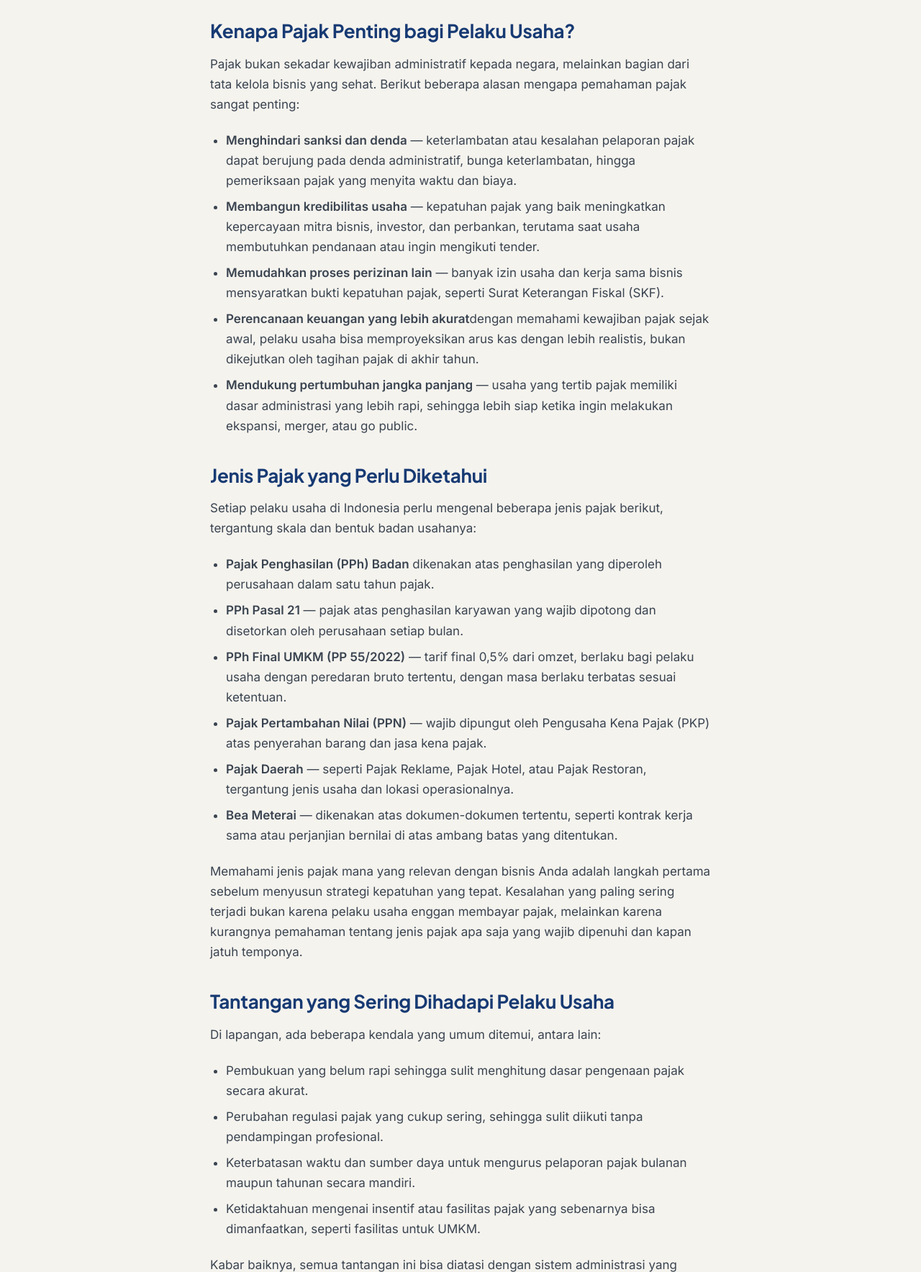
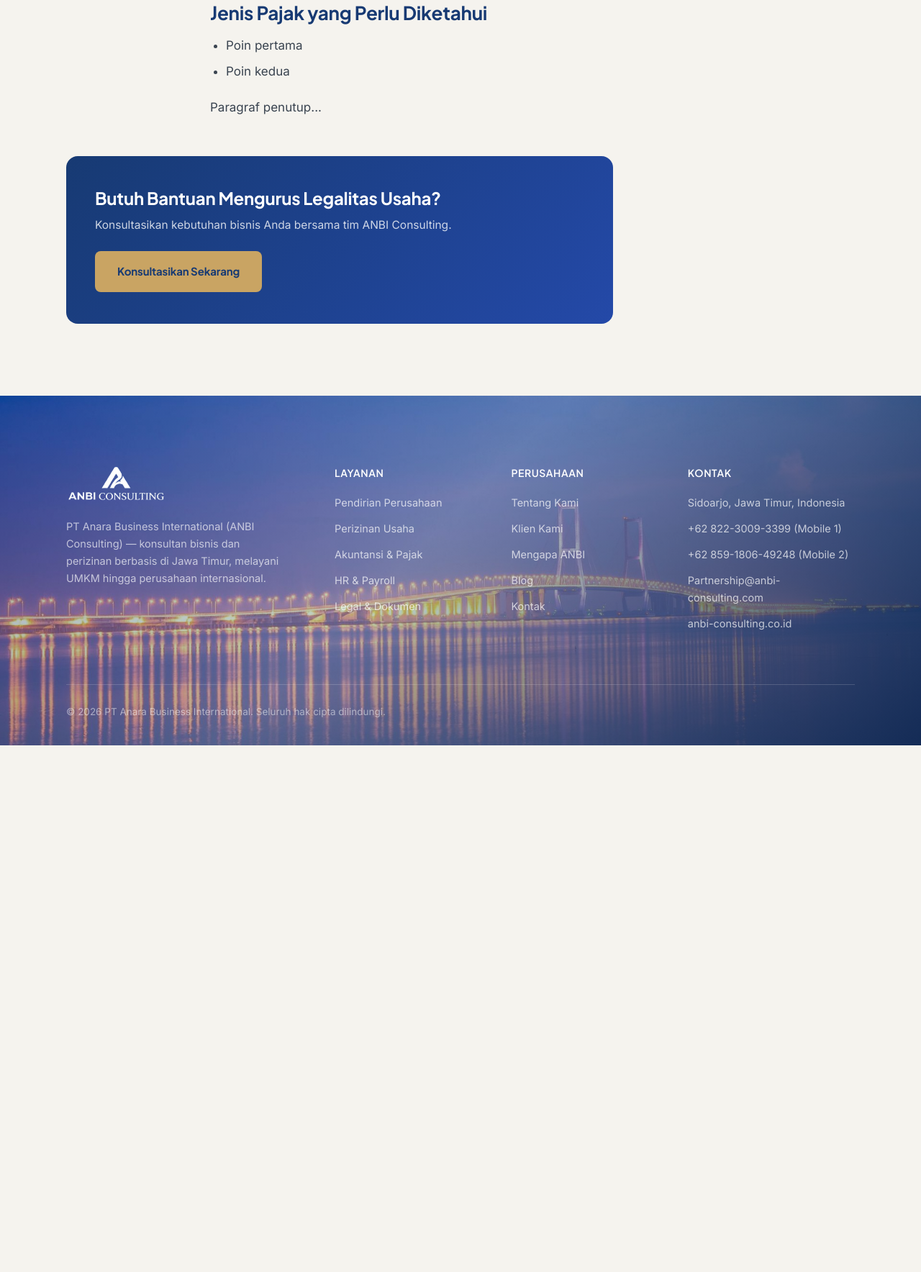
Before and after one commit to Shinlin93/anbi-website, a website: page blog/pentingnya-paham-pajak/index.html in a window 1280 px wide. Shown: the part 1032-2800 px from the top of the page at 72% size. After the commit the page ends 2068 px from the top, so only its background shows below. Drawn offline with Linux system fonts and the light colour scheme.

Commit message:
Update index.html

```diff
--- a/blog/pentingnya-paham-pajak/index.html
+++ b/blog/pentingnya-paham-pajak/index.html
@@ -52,52 +52,18 @@
     </div>
 
     <div class="wrap blog-post-body reveal">
-      <p>Bagi banyak pelaku usaha, terutama yang baru memulai, urusan pajak sering dianggap sebagai hal yang bisa "dipikirkan nanti". Padahal, memahami kewajiban perpajakan sejak awal justru menjadi salah satu fondasi penting agar bisnis bisa berjalan tertib, terhindar dari sanksi, dan lebih mudah berkembang di kemudian hari. Ketidaktahuan soal pajak bukan hanya berisiko dari sisi hukum, tetapi juga bisa berdampak langsung pada arus kas dan reputasi usaha Anda.</p>
+      <p>Tulis paragraf pembuka artikel di sini...</p>
 
 <h2>Kenapa Pajak Penting bagi Pelaku Usaha?</h2>
-<p>Pajak bukan sekadar kewajiban administratif kepada negara, melainkan bagian dari tata kelola bisnis yang sehat. Berikut beberapa alasan mengapa pemahaman pajak sangat penting:</p>
+<p>Tulis penjelasan di sini...</p>
+
+<h2>Jenis Pajak yang Perlu Diketahui</h2>
 <ul>
-  <li><strong>Menghindari sanksi dan denda</strong> — keterlambatan atau kesalahan pelaporan pajak dapat berujung pada denda administratif, bunga keterlambatan, hingga pemeriksaan pajak yang menyita waktu dan biaya.</li>
-  <li><strong>Membangun kredibilitas usaha</strong> — kepatuhan pajak yang baik meningkatkan kepercayaan mitra bisnis, investor, dan perbankan, terutama saat usaha membutuhkan pendanaan atau ingin mengikuti tender.</li>
-  <li><strong>Memudahkan proses perizinan lain</strong> — banyak izin usaha dan kerja sama bisnis mensyaratkan bukti kepatuhan pajak, seperti Surat Keterangan Fiskal (SKF).</li>
-  <li><strong>Perencanaan keuangan yang lebih akurat</strong>dengan memahami kewajiban pajak sejak awal, pelaku usaha bisa memproyeksikan arus kas dengan lebih realistis, bukan dikejutkan oleh tagihan pajak di akhir tahun.</li>
-  <li><strong>Mendukung pertumbuhan jangka panjang</strong> — usaha yang tertib pajak memiliki dasar administrasi yang lebih rapi, sehingga lebih siap ketika ingin melakukan ekspansi, merger, atau go public.</li>
+  <li>Poin pertama</li>
+  <li>Poin kedua</li>
 </ul>
 
-<h2>Jenis Pajak yang Perlu Diketahui</h2>
-<p>Setiap pelaku usaha di Indonesia perlu mengenal beberapa jenis pajak berikut, tergantung skala dan bentuk badan usahanya:</p>
-<ul>
-  <li><strong>Pajak Penghasilan (PPh) Badan</strong> dikenakan atas penghasilan yang diperoleh perusahaan dalam satu tahun pajak.</li>
-  <li><strong>PPh Pasal 21</strong> — pajak atas penghasilan karyawan yang wajib dipotong dan disetorkan oleh perusahaan setiap bulan.</li>
-  <li><strong>PPh Final UMKM (PP 55/2022)</strong> — tarif final 0,5% dari omzet, berlaku bagi pelaku usaha dengan peredaran bruto tertentu, dengan masa berlaku terbatas sesuai ketentuan.</li>
-  <li><strong>Pajak Pertambahan Nilai (PPN)</strong> — wajib dipungut oleh Pengusaha Kena Pajak (PKP) atas penyerahan barang dan jasa kena pajak.</li>
-  <li><strong>Pajak Daerah</strong> — seperti Pajak Reklame, Pajak Hotel, atau Pajak Restoran, tergantung jenis usaha dan lokasi operasionalnya.</li>
-  <li><strong>Bea Meterai</strong> — dikenakan atas dokumen-dokumen tertentu, seperti kontrak kerja sama atau perjanjian bernilai di atas ambang batas yang ditentukan.</li>
-</ul>
-<p>Memahami jenis pajak mana yang relevan dengan bisnis Anda adalah langkah pertama sebelum menyusun strategi kepatuhan yang tepat. Kesalahan yang paling sering terjadi bukan karena pelaku usaha enggan membayar pajak, melainkan karena kurangnya pemahaman tentang jenis pajak apa saja yang wajib dipenuhi dan kapan jatuh temponya.</p>
-
-<h2>Tantangan yang Sering Dihadapi Pelaku Usaha</h2>
-<p>Di lapangan, ada beberapa kendala yang umum ditemui, antara lain:</p>
-<ul>
-  <li>Pembukuan yang belum rapi sehingga sulit menghitung dasar pengenaan pajak secara akurat.</li>
-  <li>Perubahan regulasi pajak yang cukup sering, sehingga sulit diikuti tanpa pendampingan profesional.</li>
-  <li>Keterbatasan waktu dan sumber daya untuk mengurus pelaporan pajak bulanan maupun tahunan secara mandiri.</li>
-  <li>Ketidaktahuan mengenai insentif atau fasilitas pajak yang sebenarnya bisa dimanfaatkan, seperti fasilitas untuk UMKM.</li>
-</ul>
-<p>Kabar baiknya, semua tantangan ini bisa diatasi dengan sistem administrasi yang tertata dan pendampingan yang tepat, tanpa harus membebani operasional harian bisnis Anda.</p>
-
-<h2>Tips Mengelola Kewajiban Pajak dengan Lebih Baik</h2>
-<ul>
-  <li><strong>Pisahkan rekening usaha dan pribadi</strong> agar arus kas dan dasar penghitungan pajak lebih jelas.</li>
-  <li><strong>Catat setiap transaksi secara rutin</strong>, bukan hanya menjelang batas waktu pelaporan.</li>
-  <li><strong>Pahami kalender pajak</strong> — kapan jatuh tempo PPh 21, PPh Final, PPN, dan pelaporan SPT Tahunan.</li>
-  <li><strong>Manfaatkan jasa konsultan pajak</strong> untuk memastikan perhitungan dan pelaporan sesuai regulasi terbaru.</li>
-  <li><strong>Lakukan evaluasi berkala</strong> terhadap kepatuhan pajak usaha, minimal setiap akhir kuartal.</li>
-</ul>
-
-<blockquote>Mengurus pajak sendiri memang bisa dilakukan secara mandiri, tapi banyak pelaku usaha memilih didampingi konsultan agar perhitungan tepat, pelaporan tepat waktu, dan tidak salah menerapkan tarif.</blockquote>
-
-<p>ANBI Consulting membantu pelaku usaha mengelola kewajiban pajak secara menyeluruh — mulai dari konsultasi awal, penghitungan pajak bulanan dan tahunan, hingga pendampingan pelaporan SPT. Kalau Anda masih ragu mulai dari mana, tim kami siap membantu.</p>
+<p>Paragraf penutup...</p>
     </div>
 
     <div class="wrap reveal">
@@ -118,7 +84,7 @@
     <div class="footer-top">
       <div class="footer-brand">
         <img src="/assets/images/logo-white.png" alt="ANBI Consulting">
-        <p>PT Anara Business International (ANBI Consulting) — konsultan bisnis dan perizinan berbasis di Sidoarjo, Jawa Timur, melayani UMKM hingga perusahaan internasional.</p>
+        <p>PT Anara Business International (ANBI Consulting) — konsultan bisnis dan perizinan berbasis di Jawa Timur, melayani UMKM hingga perusahaan internasional.</p>
       </div>
       <div class="footer-col">
         <h5>Layanan</h5>
@@ -139,7 +105,8 @@
       <div class="footer-col">
         <h5>Kontak</h5>
         <p>Sidoarjo, Jawa Timur, Indonesia</p>
-        <a href="https://wa.me/6282230093399" target="_blank" rel="noopener">+62 822-3009-3399 (WhatsApp)</a>
+        <a href="https://wa.me/6282230093399" target="_blank" rel="noopener">+62 822-3009-3399 (Mobile 1)</a>
+        <a href="https://wa.me/62859180649248" target="_blank" rel="noopener">+62 859-1806-49248 (Mobile 2)</a>
         <a href="mailto:Partnership@anbi-consulting.com">Partnership@anbi-consulting.com</a>
         <a href="https://anbi-consulting.co.id" target="_blank" rel="noopener">anbi-consulting.co.id</a>
       </div>
```
